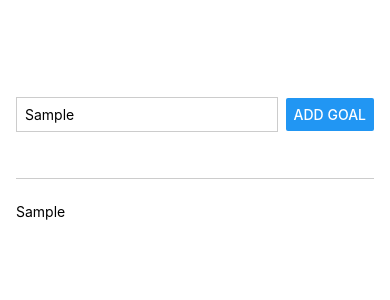
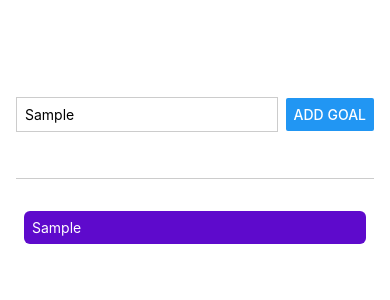
Before and after one commit to Thevenel/goalApp, a React Native app: screen / in a window 390 px wide. Both pictures are taken after typing "Sample" into the empty fields and a click on the button "ADD GOAL". Shown: the top 300 px of the page. Built offline with nearby package versions, Linux system fonts and the light colour scheme.

Commit message:
styled the list of goals

```diff
--- a/App.js
+++ b/App.js
@@ -31,7 +31,12 @@
       </View>
 
       <View style={styles.goalsContainer}>
-        { courseGoals.map((goal) => <Text key={goal}>{goal}</Text> )}
+        { courseGoals.map((goal) => (
+          <View key={goal} style={styles.goalItem}>
+          <Text style={styles.goalText} >{goal}</Text>
+          </View>
+
+          ))}
       </View>
 
     </View>
@@ -62,5 +67,15 @@
   },
   goalsContainer: {
     flex: 5,
+  },
+  goalItem: {
+    margin: 8,
+    padding: 8,
+    borderRadius: 6,
+    backgroundColor: '#5e0acc',
+
+  },
+  goalText: {
+    color: 'white'
   }
 });
```
